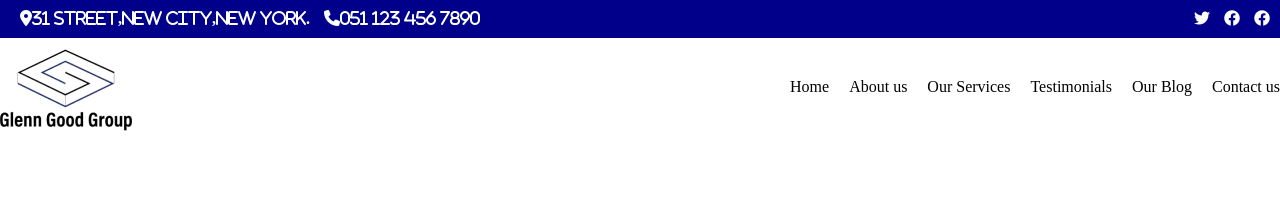
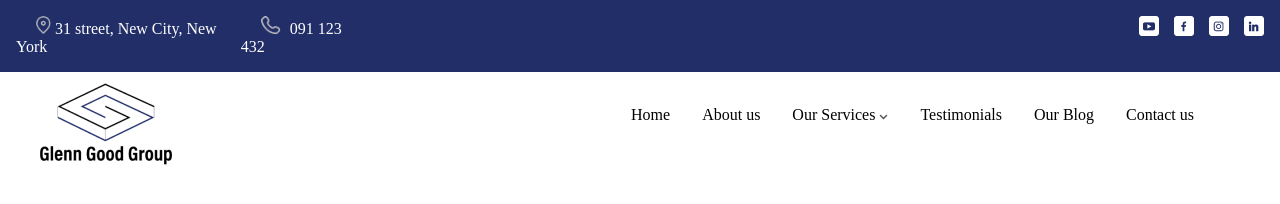
Before and after one commit to MahrMuneeb/property, a plain HTML site: page index.html in a window 1280 px wide. Drawn offline with Linux system fonts and the light colour scheme.

Commit message:
I update ma navbar and logo section

```diff
--- a/css/style.css
+++ b/css/style.css
@@ -4,23 +4,37 @@
 }
 .main{
     display: flex;
+
+    background: #222E68;
+    color: white;
+    padding: 16px;
+}
+.loc p{
+  display: contents;
+}
+.loc img{
+  margin-left: 20px;
+}
+.phone p{
+  display: contents;
+}
+.phone img{
+  margin-left: 20px;
+  margin-right: 5px;
+}
+.group img{
+  margin-left: 775px;
+}
+.main-2{
+  display: flex;
   justify-content: space-between;
-    background-color: darkblue;
-    color: white;
-    padding: 10px;
-}
-.loc i{
-    margin-left: 10px;
-}
-.logo i{
-    margin-left: 10px;
 }
 ul {
   list-style-type: none;
   margin: 0;
   padding: 0;
   overflow: hidden;
-    color: #000;
+
 }
 
 li {
@@ -34,18 +48,15 @@ ul {
   padding: 14px 16px;
   text-decoration: none;
 }
-
 .active {
   background-color: #04AA6D;
 }
-.main-bar{
-    display: flex;
-    justify-content: space-between;
+
+.logo{
+  margin-left: 40px;
     margin-top: 10px;
 }
-.bar{
-    margin-top: 30px;
+.navbar{
+  margin-right: 70px;
+    margin-top: 20px;
 }
-.bar li{
-    margin-left: 20px;
-}
--- a/index.html
+++ b/index.html
@@ -10,31 +10,31 @@
 <body>
    <div class="main">
     <div class="loc">
-        <i class="fa-solid fa-location-dot">31 Street,New City,New York.</i>
-
-
-        <i class="fa-solid fa-phone">051 123 456 7890</i>
+        <img src="./image/navbar-/location-image.png" width="15px" alt="it is a image">
+        <p>31 street, New City, New York</p>
     </div>
+    <div class="phone">
+        <img src="./image/navbar-/phone-svgrepo-com-1.png" width="20px" alt="it is a image">
+        <p>091 123 432</p>
+    </div>
+    <div class="group">
+        <img src="./image/navbar-/group-1-image.png" alt="it is a image">
+    </div>
+    </div>
+    <div class="main-2">
     <div class="logo">
-        <i class="fa-brands fa-twitter"></i>
-        <i class="fa-brands fa-facebook"></i>
-        <i class="fa-brands fa-facebook"></i>
+        <img src="./image/navbar-/glenn-group-image.png" alt="it is a image">
     </div>
-   </div>
-   <div class="main-bar">
-   <div class="iamge">
-    <img src="./image/Glen Good Group_color.png" alt="it is a image">
-   </div>
-   <div class="bar">
-    <ul>
-        <li>Home</li>
-        <li>About us</li>
-        <li>Our Services</li>
-        <li>Testimonials</li>
-        <li>Our Blog</li>
-        <li>Contact us</li>
-    </ul>
-   </div>
+    <div class="navbar">
+        <ul>
+            <li><a href="#home">Home</a></li>
+            <li><a href="#About us">About us</a></li>
+            <li><a href="#Our Services">Our Services <img src="./image/navbar-/drop-down-image.png" alt=""></a></li>
+            <li><a href="#Testimonials">Testimonials</a></li>
+            <li><a href="#Our Blog">Our Blog</a></li>
+            <li><a href="#Contact us">Contact us</a></li>
+        </ul>
+    </div>
 </div>
 </body>
 </html>
```
Also changed, not shown: image/navbar-/dot-image.png (added), image/navbar-/drop-down-image.png (added), image/navbar-/glenn-group-image.png (added), image/navbar-/group-1-image.png (added), image/navbar-/line-image.png (added), image/navbar-/location-image.png (added), image/navbar-/phone-svgrepo-com-1.png (added). Lines whose indentation alone changed are shown as unchanged.
